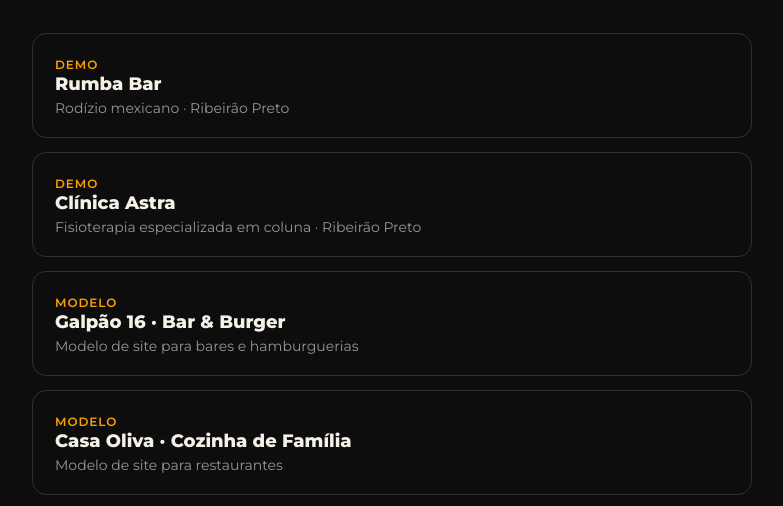
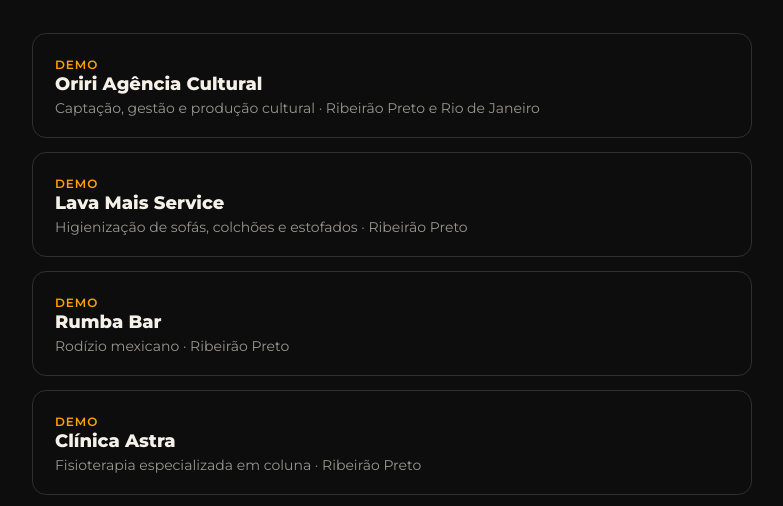
Before and after one commit to victoriadicarlo2020-lab/cato-demos, a plain HTML site: page index.html in a window 1280 px wide. Shown: the part 231-737 px from the top of the page, without its empty margins (248-1031 px from the left). Drawn offline with Linux system fonts and the light colour scheme.

Commit message:
Adiciona Oriri e Lava Mais na vitrine e cria CLAUDE.md
Co-Authored-By: Claude Opus 5.5 <noreply@anthropic.com>
Claude-Session: https://claude.ai/code/session_01EMkanDvRMiN1e6H88XWhaQ

```diff
--- a/index.html
+++ b/index.html
@@ -33,6 +33,8 @@
   <h1>Demos e modelos de site da <span>Cato</span></h1>
   <p class="lead">Prévias que a gente criou para mostrar aos clientes como o negócio deles pode ficar na internet.</p>
   <ul>
+    <li><a class="card" href="demo-oriri/"><em>Demo</em><strong>Oriri Agência Cultural</strong><small>Captação, gestão e produção cultural · Ribeirão Preto e Rio de Janeiro</small></a></li>
+    <li><a class="card" href="demo-lava-mais/"><em>Demo</em><strong>Lava Mais Service</strong><small>Higienização de sofás, colchões e estofados · Ribeirão Preto</small></a></li>
     <li><a class="card" href="demo-rumba-bar/"><em>Demo</em><strong>Rumba Bar</strong><small>Rodízio mexicano · Ribeirão Preto</small></a></li>
     <li><a class="card" href="demo-clinica-astra/"><em>Demo</em><strong>Clínica Astra</strong><small>Fisioterapia especializada em coluna · Ribeirão Preto</small></a></li>
     <li><a class="card" href="modelo-bar/"><em>Modelo</em><strong>Galpão 16 · Bar &amp; Burger</strong><small>Modelo de site para bares e hamburguerias</small></a></li>
```
Also changed, not shown: 1 other file.
